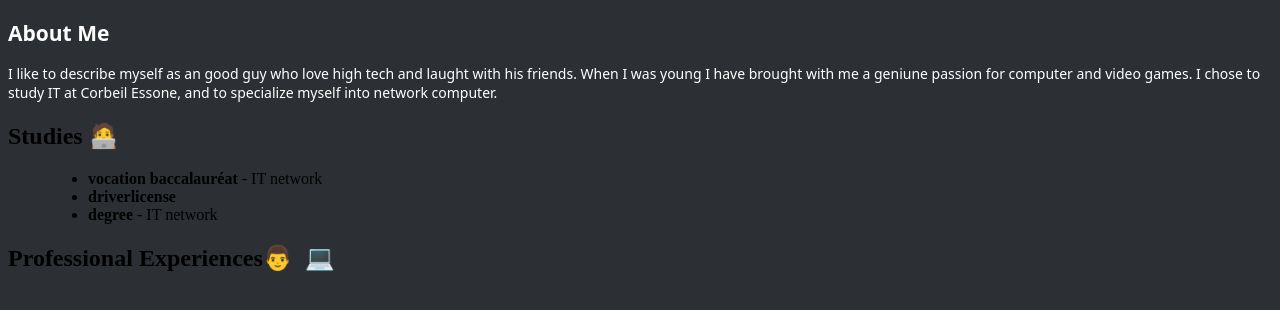
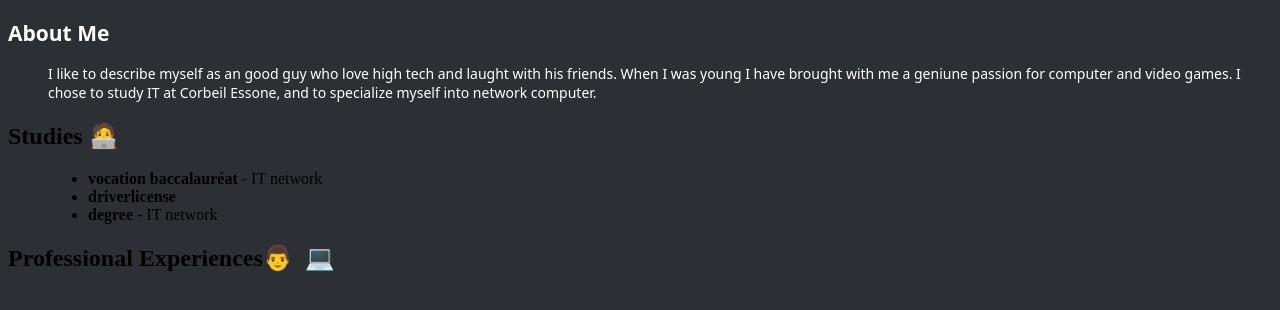
Before and after one commit to alexandretoutsimplement/alexandretoutsimplement, a plain HTML site: page index.html in a window 1280 px wide. Shown: the part 108-418 px from the top of the page. Drawn offline with nearby package versions, Linux system fonts and the light colour scheme.

Commit message:
Add files via upload

```diff
--- a/index.html
+++ b/index.html
@@ -6,16 +6,16 @@
         <title>Alexandre Lersch</title>
         <link rel="stylesheet" href="style.css">
         <style>
-            @import url('https://fonts.googleapis.com/css2?family=EB+Garamond&display=swap');
+           @import url('https://fonts.googleapis.com/css2?family=EB+Garamond&family=Source+Sans+Pro:wght@200;400&display=swap');
             </style>
     </head>
         <body style="background-color:#2C2F33;">
             <div id="main"><h1>Hi <span class="emoji">&#128075,welcome on my web site.</span>,
             <br> I'm Alexandre LERSCH, make yourself at home. </h1></div>
-            <div class="about-me"><h2>About Me</h2>
-            <p>I like to describe myself as an good guy who love high tech and laught with his friends.
+            <div class="about-me"><dt><h2>About Me</h2></dt>
+            <dd><p>I like to describe myself as an good guy who love high tech and laught with his friends.
                 When I was young I have brought with me a geniune passion for computer and video games.
-                I chose to study IT at Corbeil Essone, and to specialize myself into network computer.</p>
+                I chose to study IT at Corbeil Essone, and to specialize myself into network computer.</p></dd>
             </div>
             <div class="studies"><dt><h2>Studies 🧑‍💻</h2></dt>
                 <dd><ul>
@@ -26,5 +26,6 @@
                 </ul></dd>
             </div>
             <div class="professional-experiences"><h2>Professional Experiences<span class="emoji">&#128104 &#8205 &#128187</span></h2></div>
+
         </body>
     </html>
```
